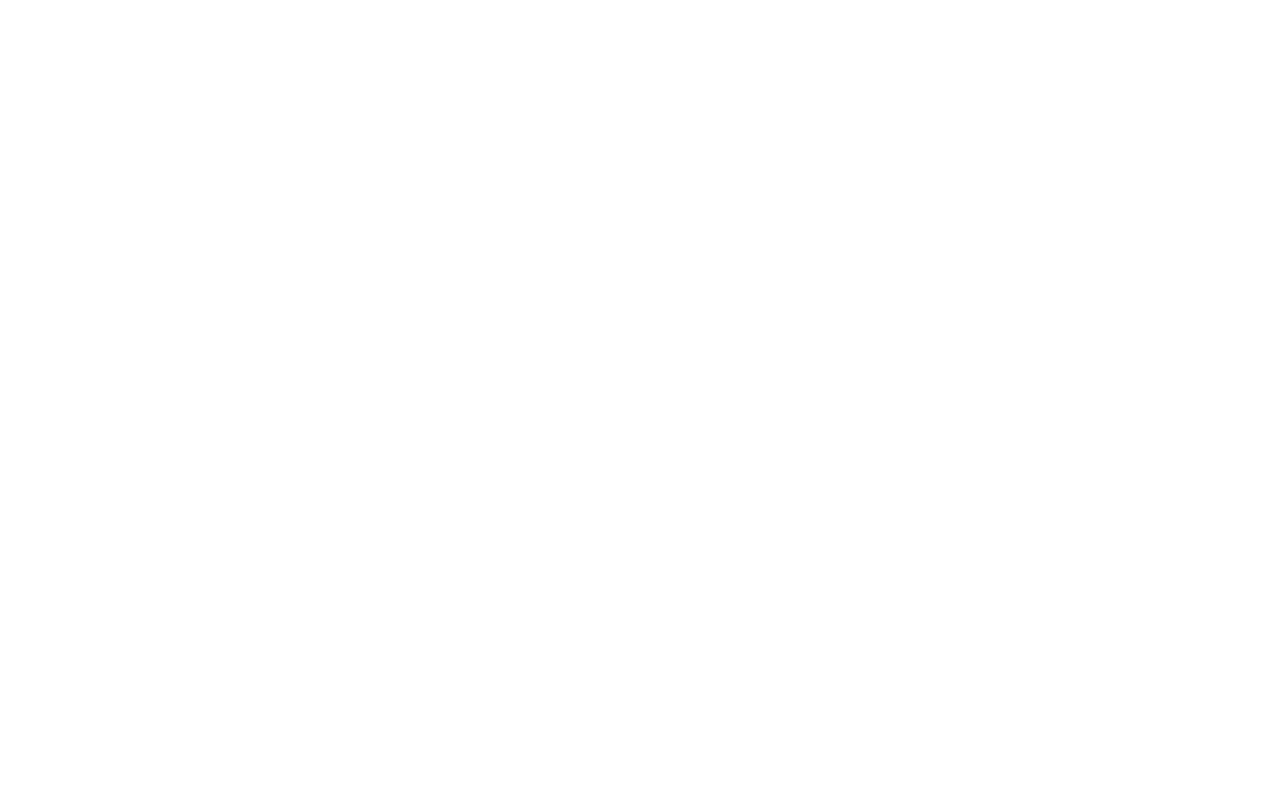
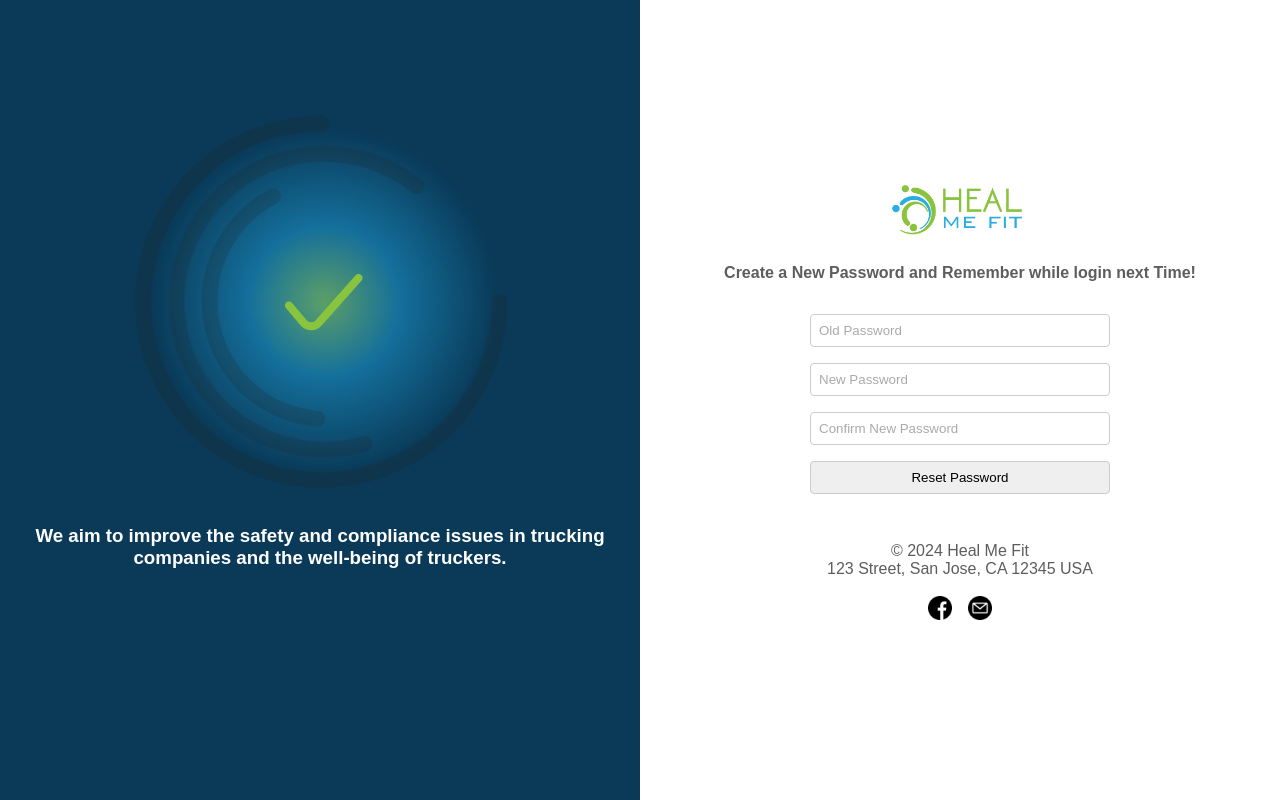
Before and after one commit to novasingh/healmefit-webapp, a React (Create React App) app: page /resetLogin in a window 1280 px wide. Before the commit this address had no page. Built offline with nearby package versions, Linux system fonts and the light colour scheme.

Commit message:
Resetlogin page and Login page ui updates

```diff
--- a/src/App.js
+++ b/src/App.js
@@ -14,6 +14,7 @@
 import Health from './components/Health';
 import Callback from './components/Callback';
 import Documents from './components/Documents';
+import ResetLogin from './components/ResetLogin';
 
 const App = () => {
   return (
@@ -35,6 +36,7 @@
       <div className="content">
         <Routes>
           <Route path="/" element={<Login />} />
+          <Route path="/resetLogin" element={<ResetLogin />} />
           <Route path="/callback" element={<Callback  />} />
           <Route path="/home" element={<Home class="padding-4rem" role={role} accessToken={accessToken} />} />
           <Route path="/driver" element={<Driver class="padding-4rem" accessToken={accessToken}/>} />
--- a/src/components/Login.css
+++ b/src/components/Login.css
@@ -91,7 +91,7 @@
 .google-login {
   width: 100%;
   padding: 0.5rem;
-  background-color: #000000;
+  background-color: #656565;
   color: white;
   border: 1px;
   border-radius: 4px;
@@ -150,10 +150,15 @@
 }
 
 h3 {
-/* margin-top: 130px; */
+  margin-top: 8rem;
 text-align: center;
 }
 
 .login-logo {
   size: 50px;
 }
+
+h4 {
+  color: #5d5d5d;
+  margin-bottom: 2rem;
+}
--- /dev/null
+++ b/src/components/ResetLogin.js
@@ -0,0 +1,123 @@
+import React, { useState, useContext } from 'react';
+import axios from 'axios';
+import { message } from 'antd';
+import { AuthContext } from '../contexts/AuthContext';
+import { useNavigate } from 'react-router-dom';
+import './Login.css'; // Assuming you have styles for login page
+import facebookicon from '../assets/facebook.png';
+import emailicon from '../assets/email.png';
+import healmefitlogo from '../assets/HMFjpg.jpg';
+import checkmarkicon from '../assets/ResetLogin.png'; // Assuming you have the checkmark icon
+
+const Login = () => {
+  const [email, setEmail] = useState('');
+  const [password, setPassword] = useState('');
+  const [errorMessage, setErrorMessage] = useState('');
+  const { login } = useContext(AuthContext);
+  const navigate = useNavigate();
+
+  const handleSubmit = async (event) => {
+    event.preventDefault();
+    setErrorMessage(''); // Clear any previous error messages
+
+    try {
+      const response = await axios.post('http://44.211.250.6/v1/auth/login', {
+        email,
+        password,
+      }, {
+        headers: {
+          'Content-Type': 'application/json',
+        },
+      });
+      if (response.status === 200) {
+        const { user, tokens } = response.data;
+        if (user.role === 'manager' || user.role === 'driver' || user.role === 'admin') {
+          message.success("Successfully Logged In");
+          login(user, tokens.access.token);
+          navigate('/home');
+        } else {
+          message.error('Not Exist');
+        }
+      } else {
+        message.error('Not Exist');
+      }
+    } catch (error) {
+      console.error('Error during login:', error);
+      message.error('Error during login');
+    }
+  };
+
+  return (
+    <div className="login-container">
+      <div className="login-info">
+        <div className="circle">
+          <div> <a href="#"><img src={checkmarkicon} alt="Facebook" /></a></div>
+        </div>
+        <h3>We aim to improve the safety and compliance issues in trucking companies
+            and the well-being of truckers.</h3>
+      </div>
+      <div className="login-box">
+        <div className="login-logo">
+          <img src={healmefitlogo} alt="Heal Me Fit Logo" />
+        </div>
+        <h4>Create a New Password and Remember while login next Time!</h4>
+        {/* <p>Heal Me Fit - Enhancing Health for Safer Roads</p> */}
+        <form onSubmit={handleSubmit}>
+          {/* <button className="google-login">Log in with Google</button>
+          <div className="divider">or</div> */}
+          <div className="input-box">
+          <input
+              type="password"
+              required
+              value={password}
+              onChange={(e) => setPassword(e.target.value)}
+              placeholder="Old Password"
+            />
+            {/* <input
+              type="email"
+              required
+              value={email}
+              onChange={(e) => setEmail(e.target.value)}
+              placeholder="Email"
+            /> */}
+          </div>
+          <div className="input-box">
+            <input
+              type="password"
+              required
+              value={password}
+              onChange={(e) => setPassword(e.target.value)}
+              placeholder="New Password"
+            />
+          </div>
+          <div className="input-box">
+            <input
+              type="password"
+              required
+              value={password}
+              onChange={(e) => setPassword(e.target.value)}
+              placeholder="Confirm New Password"
+            />
+          </div>
+          {errorMessage && <p className="error-message">{errorMessage}</p>}
+          <div className="input-box">
+            <input type="submit" value="Reset Password" />
+          </div>
+        </form>
+        {/* <div className="login-footer">
+          <a href="/forgot-password">Forgot password?</a>
+        </div> */}
+        <footer>
+          <p>&copy; 2024 Heal Me Fit</p>
+          <p>123 Street, San Jose, CA 12345 USA</p><br></br>
+          <div className="social-links">
+            <a href="https://www.facebook.com/HealMeFit"><img src={facebookicon} alt="Facebook" /></a>
+            <a href="mailto:support@healmefit.com"><img src={emailicon} alt="Email" /></a>
+          </div>
+        </footer>
+      </div>
+    </div>
+  );
+};
+
+export default Login;
```
Also changed, not shown: src/assets/ResetLogin.png (renamed from src/assets/Frame 99.png).
